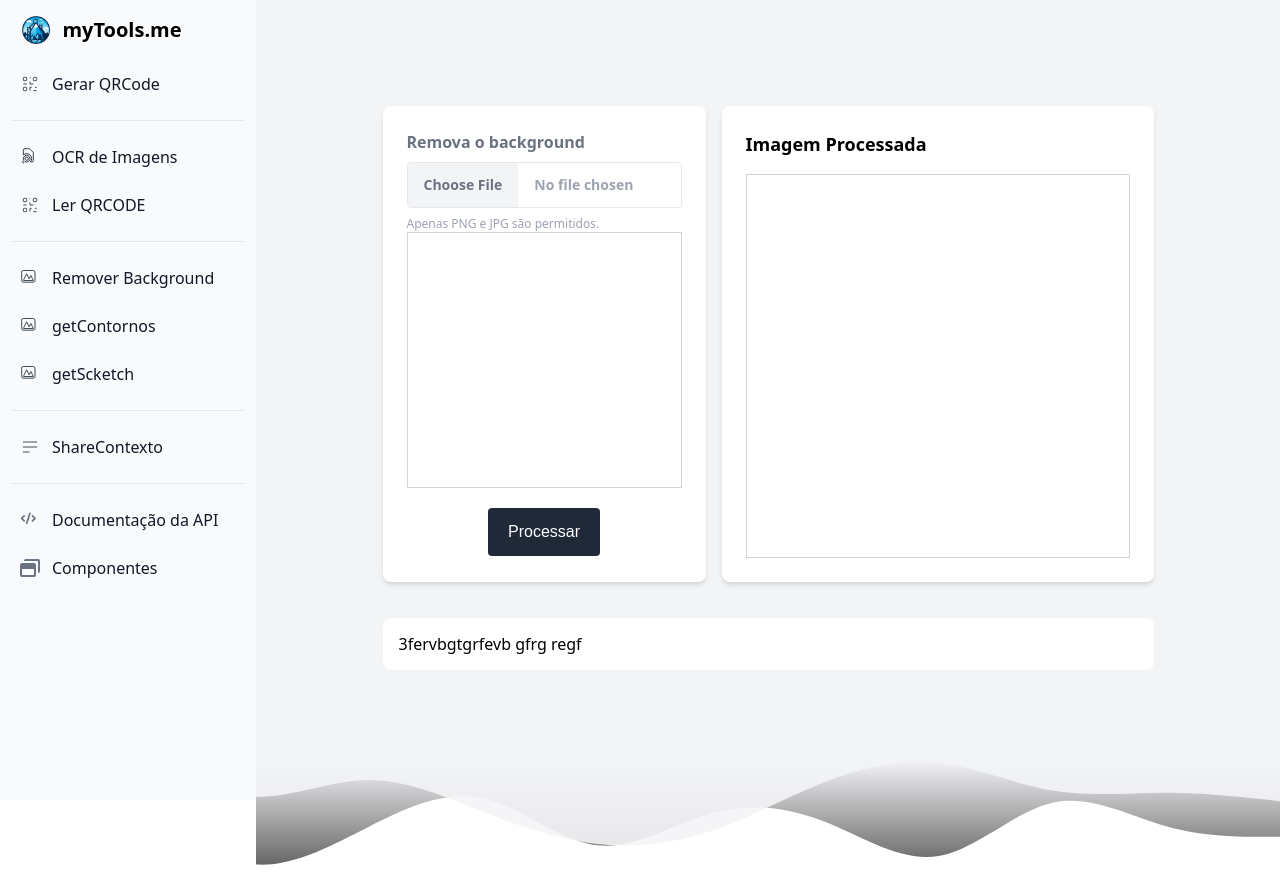
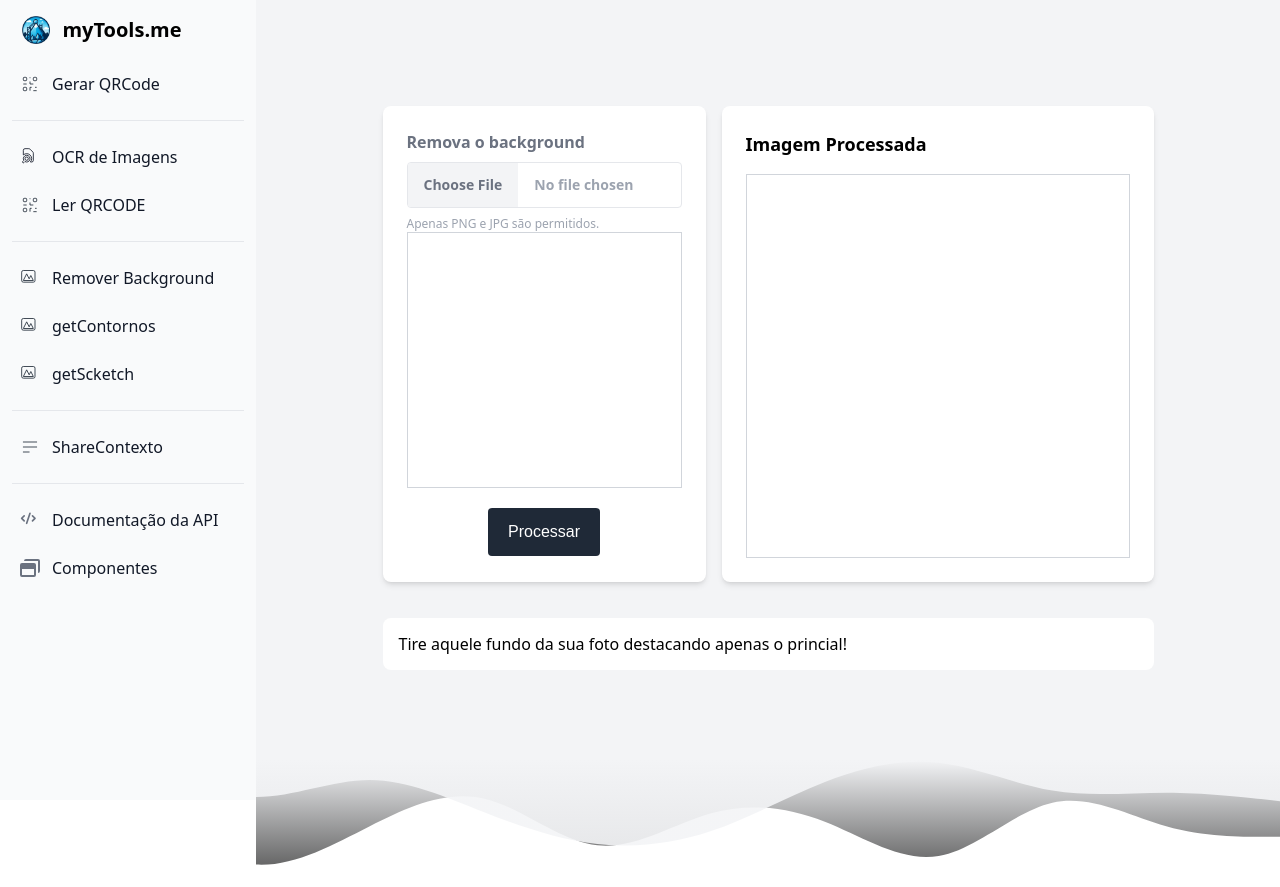
Before and after one commit to jotaven/mytools, a Django app: page /removebg/ in a window 1280 px wide. Shown: the top 887 px of the page. Run offline with Django 5.2, Linux system fonts and the light colour scheme; some libraries are stand-ins or nearby versions.

```diff
--- a/app/templates/mytools/removebg.html
+++ b/app/templates/mytools/removebg.html
@@ -1,7 +1,7 @@
 {% extends "mytools/base-img2img.html" %}
 
 {% block titulo %}Remova o background{% endblock titulo %}
-{% block description %}3fervbgtgrfevb gfrg regf{% endblock description %}
+{% block description %}Tire aquele fundo da sua foto destacando apenas o princial!{% endblock description %}
 {% block documentation %}
 <h1 class="text-2xl font-bold mb-4">Visão Geral</h1>
 <ul class="list-disc list-inside mb-4">
```
Also changed, not shown: .github/workflows/deploy.yml, .github/workflows/deploy2.yml (added), .github/workflows/django.yml.
